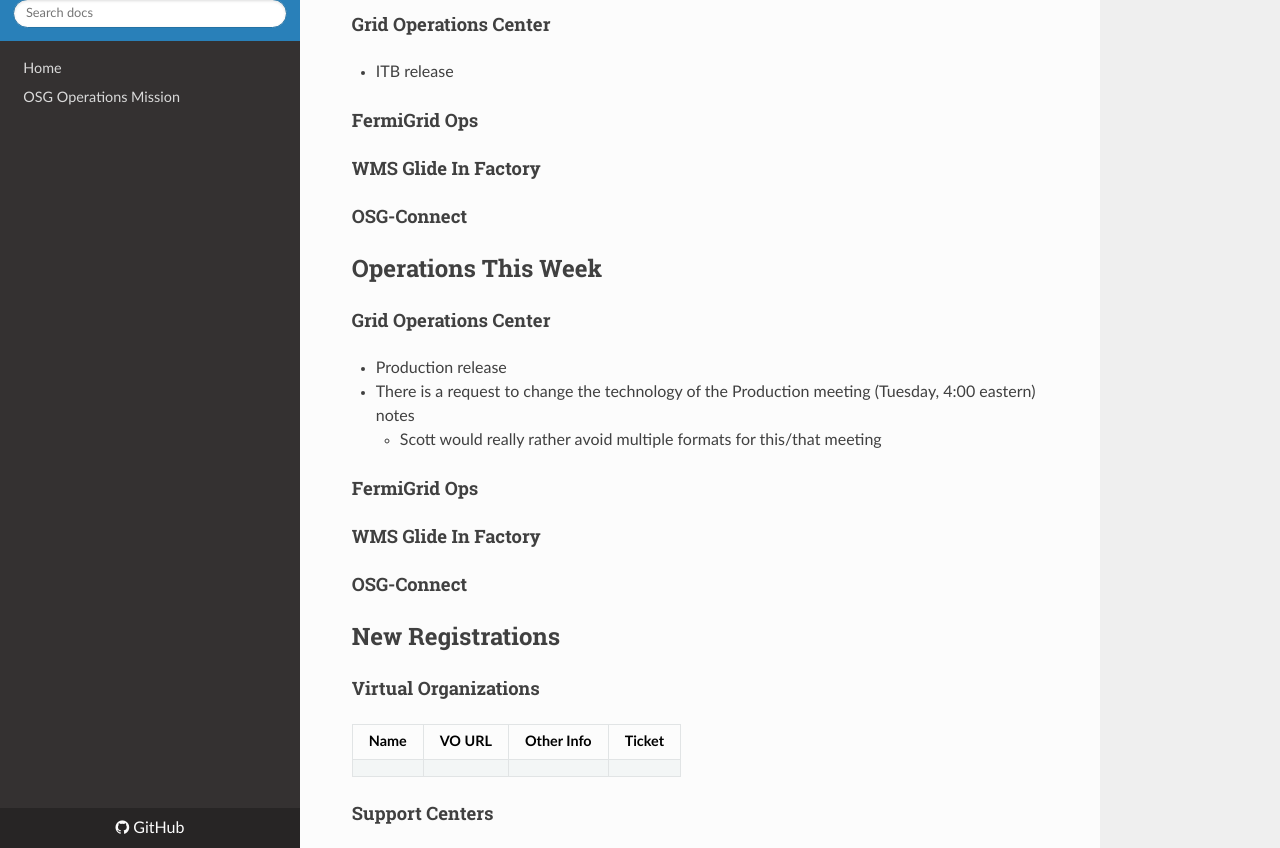
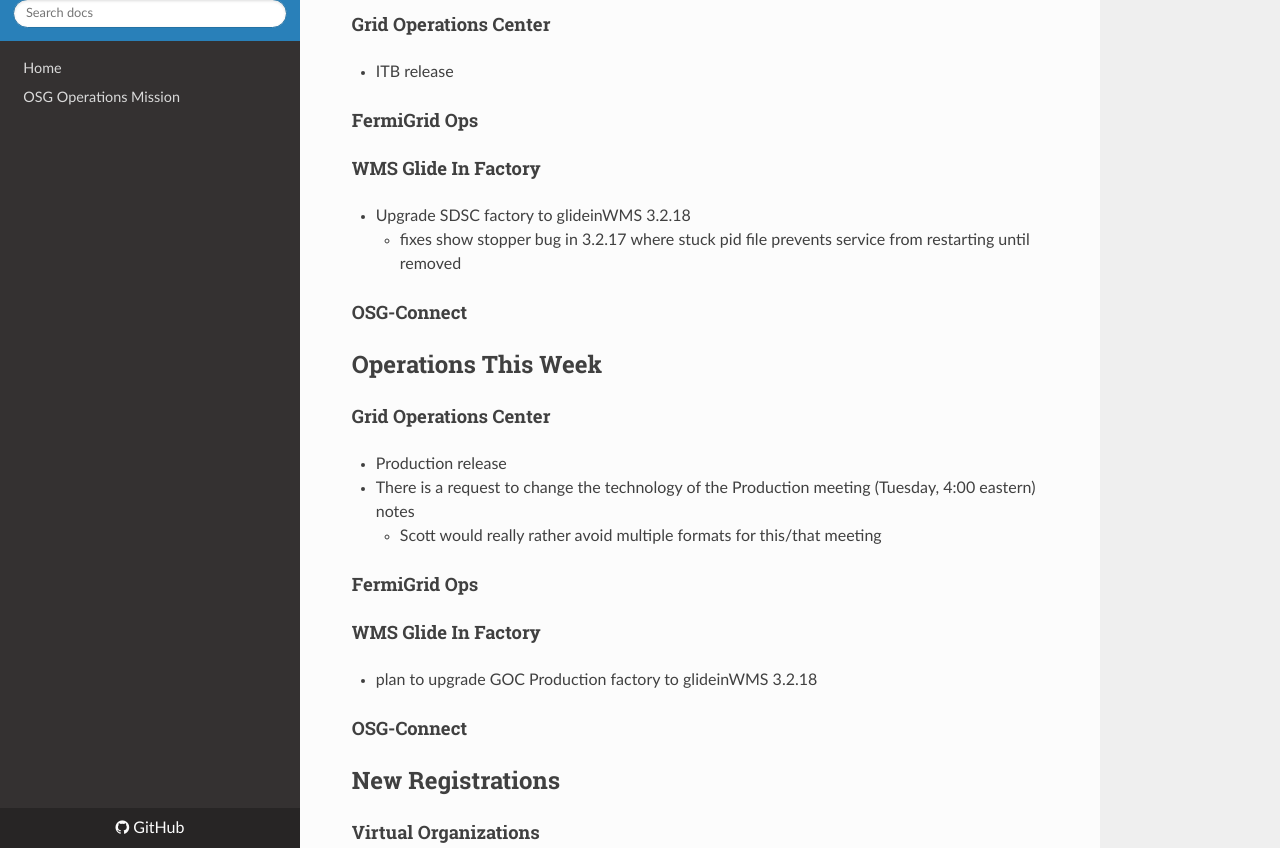
Before and after one commit to osg-htc/operations, an MkDocs documentation site: the page built from docs/WeeklyMinutes/10Apr2017.md, in a window 1280 px wide and 900 px high, scrolled down 1272 px, cut to the strip 52-900 px from the top of the window. Built offline with MkDocs 1.6.1, drawn with Linux system fonts in a browser that asks for light colours; nearby versions of some CDN libraries; old or Windows-style settings are respelled for this version of MkDocs.

Commit message:
factory ops update

```diff
--- a/docs/WeeklyMinutes/10Apr2017.md
+++ b/docs/WeeklyMinutes/10Apr2017.md
@@ -19,6 +19,8 @@
 #### FermiGrid Ops
 
 #### WMS Glide In Factory
+   * Upgrade SDSC factory to glideinWMS 3.2.18
+      * fixes show stopper bug in 3.2.17 where stuck pid file prevents service from restarting until removed
 
 #### OSG-Connect
 
@@ -32,6 +34,7 @@
 #### FermiGrid Ops
 
 #### WMS Glide In Factory
+   * plan to upgrade GOC Production factory to glideinWMS 3.2.18
 
 #### OSG-Connect
 
```
